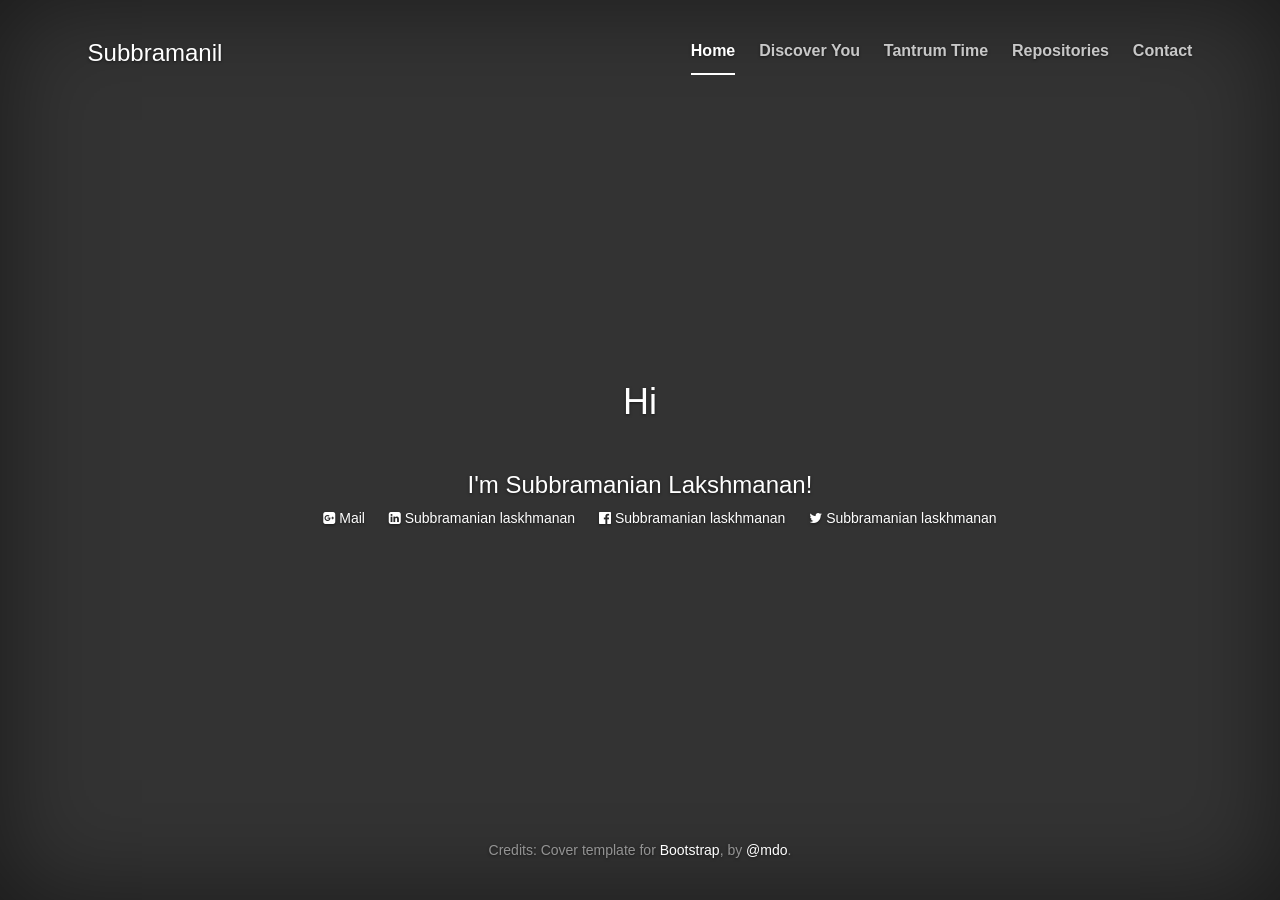
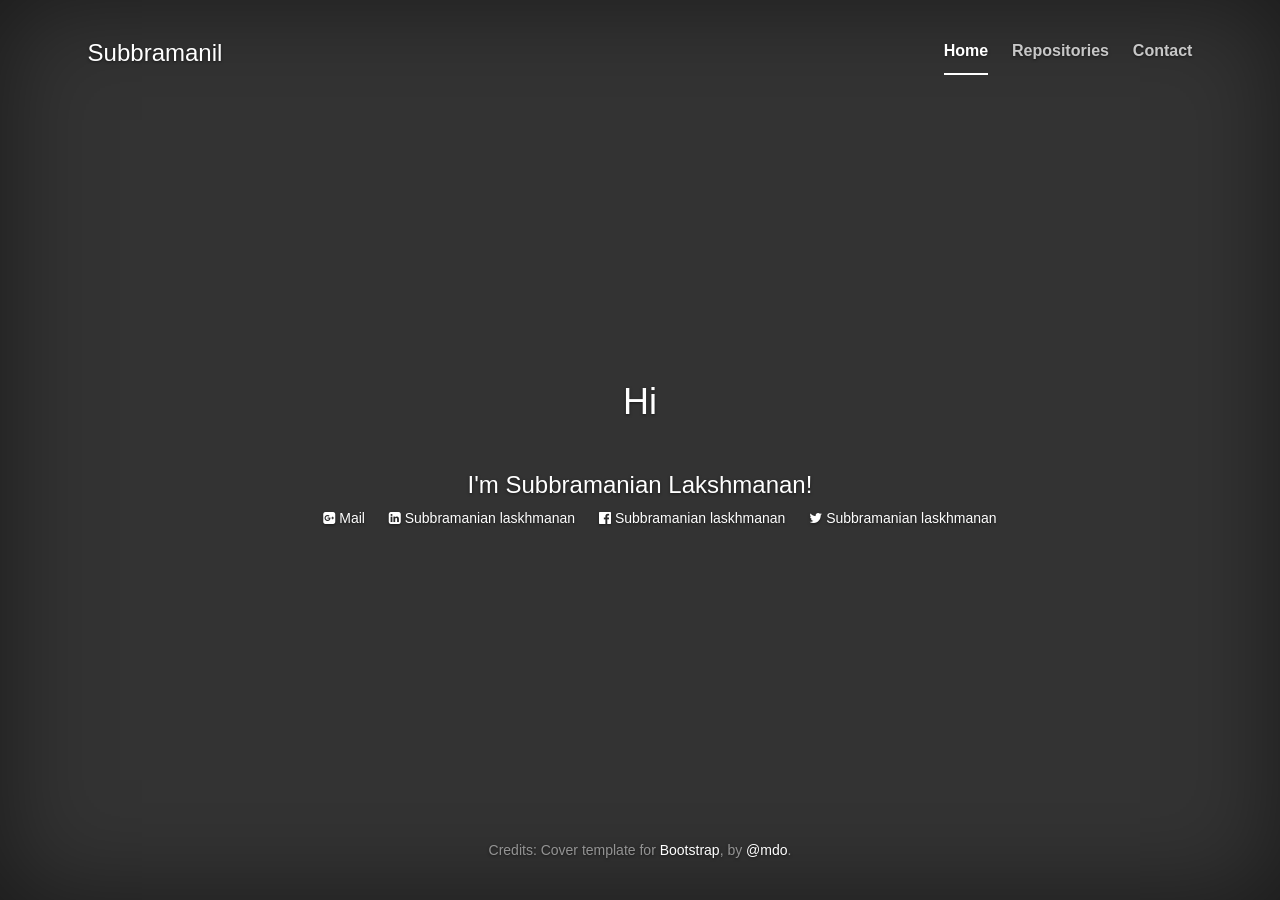
Before and after one commit to subbramanil/subbramanil.github.io, a Jekyll site: the page built from index.html, in a window 1280 px wide. Built offline with Jekyll 4.4.1, drawn with Linux system fonts in a browser that asks for light colours; nearby versions of some CDN libraries.

Commit message:
fix: remove irrelevant projects

```diff
--- a/_layouts/default.html
+++ b/_layouts/default.html
@@ -38,8 +38,8 @@
                         <nav>
                             <ul class="nav masthead-nav" id="myTabs">
                                 <li class="active"><a href="/">Home</a></li>
-                                <li><a href="/discoveryou">Discover You</a></li>
-                                <li><a href="/tantrumtime">Tantrum Time</a></li>
+                                <!-- <li><a href="/discoveryou">Discover You</a></li>
+                                <li><a href="/tantrumtime">Tantrum Time</a></li> -->
                                 <li><a href="/repos">Repositories</a></li>
                                 <li><a href="/contactMe">Contact</a></li>
                             </ul>
```
